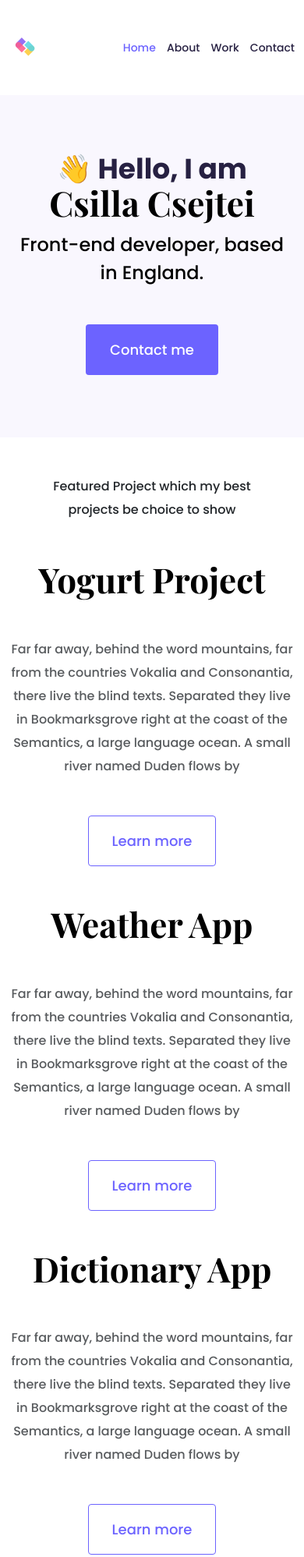
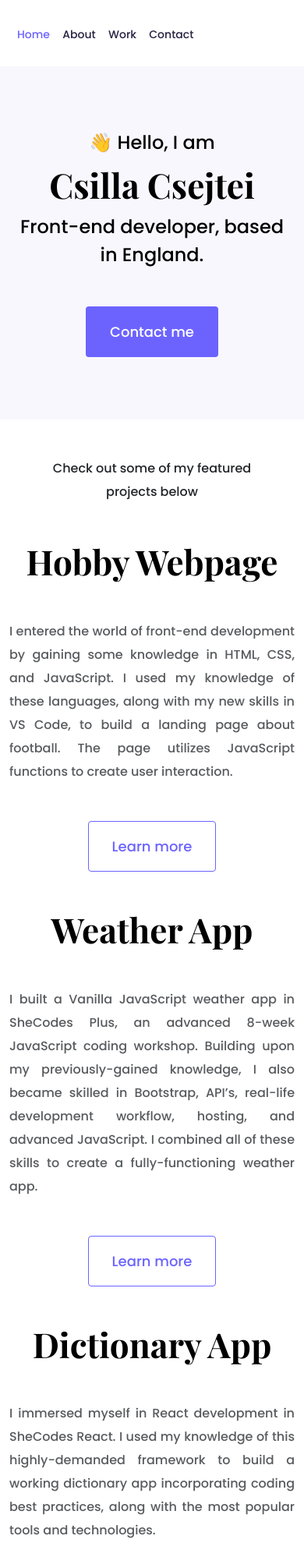
Before and after one commit to CsillaCsejtei/portfolio-project, a plain HTML site: page index.html in a window 390 px wide. Shown: the top 1997 px of the page at 78% size. Drawn offline with nearby package versions, Linux system fonts and the light colour scheme.

Commit message:
Changed pictures, updated descriptions

```diff
--- a/index.html
+++ b/index.html
@@ -34,11 +34,7 @@
   <body>
     <nav>
       <div class="container">
-        <nav class="d-flex justify-content-between">
-          <a href="/" title="Homepage">
-            <img src="images/logo.png" class="logo d-none d-md-block" alt="SheCodes logo" />
-            <img src="images/logo-small.jpg" class="logo-small d-block d-md-none" alt="SheCodes logo" />
-          </a>
+
         <ul>
           <li class="active">
             <a href="/" title="Homepage">Home</a></li>
@@ -52,7 +48,7 @@
       </div>
     </nav>
     <div class="hero">
-      <p>👋 Hello, I am</p>
+      <h2>👋 Hello, I am</h2>
       <h1>Csilla Csejtei</h1>
       <h2 class="mb-5">Front-end developer, based in England.</h2>
       <div>
@@ -60,21 +56,20 @@
       </div>
     </div>
     <p class="text-center m-5">
-      Featured Project which my best projects be choice to show
+      Check out some of my featured projects below
     </p>
     <div class="container">
       <div class="row mb-5">
         <div class="col d-none d-lg-block">
-          <img src="images/yogurt.png" class="img-fluid" alt="Yogurt project preview" />
+          <img src="images/hobby.png" class="img-fluid" alt="Hobby webpage preview" />
         </div>
         <div class="col">
           <div class="project-description">
-            <h2 class="mb-5">Yogurt Project</h2>
+            <h2 class="mb-5">Hobby Webpage</h2>
             <p class="mb-5 opacity-75">
-              Far far away, behind the word mountains, far from the countries
-              Vokalia and Consonantia, there live the blind texts. Separated
-              they live in Bookmarksgrove right at the coast of the Semantics, a
-              large language ocean. A small river named Duden flows by
+              I entered the world of front-end development by gaining some knowledge in HTML, CSS, and JavaScript.
+              I used my knowledge of these languages, along with my new skills in VS Code, to build a landing page about football.
+              The page utilizes JavaScript functions to create user interaction.
             </p>
             <a href="/work.html" class="btn btn-branding-outline">Learn more</a>
           </div>
@@ -87,32 +82,30 @@
           <div class="project-description">
             <h2 class="mb-5">Weather App</h2>
             <p class="mb-5 opacity-75">
-              Far far away, behind the word mountains, far from the countries
-              Vokalia and Consonantia, there live the blind texts. Separated
-              they live in Bookmarksgrove right at the coast of the Semantics, a
-              large language ocean. A small river named Duden flows by
+              I built a Vanilla JavaScript weather app in SheCodes Plus, an advanced 8-week JavaScript coding workshop.
+              Building upon my previously-gained knowledge, I also became skilled in Bootstrap, API’s, real-life development workflow, hosting, and advanced JavaScript.
+              I combined all of these skills to create a fully-functioning weather app.
             </p>
             <a href="/work.html" class="btn btn-branding-outline">Learn more</a>
           </div>
         </div>
         <div class="col d-none d-lg-block">
-          <img src="images/weather.png" class="img-fluid" alt="Weather project preview" />
+          <img src="images/weather-app.png" class="img-fluid" alt="Weather project preview" />
         </div>
       </div>
     </div>
     <div class="container">
       <div class="row">
         <div class="col d-none d-lg-block">
-          <img src="images/dictionary.png" class="img-fluid" alt="Dictionary app preview" />
+          <img src="images/dictionary-app.png" class="img-fluid" alt="Dictionary app preview" />
         </div>
         <div class="col">
           <div class="project-description">
             <h2 class="mb-5">Dictionary App</h2>
             <p class="mb-5 opacity-75">
-              Far far away, behind the word mountains, far from the countries
-              Vokalia and Consonantia, there live the blind texts. Separated
-              they live in Bookmarksgrove right at the coast of the Semantics, a
-              large language ocean. A small river named Duden flows by
+              I immersed myself in React development in SheCodes React.
+              I used my knowledge of this highly-demanded framework to build a working dictionary app incorporating coding best practices,
+              along with the most popular tools and technologies.
             </p>
             <a href="/work.html" class="btn btn-branding-outline">Learn more</a>
           </div>
@@ -127,7 +120,7 @@
           <a href="/contact.html" class="btn btn-branding mt-5" title="Contact Csilla">Contact me</a>
         </div>
         <div class="d-flex justify-content-center mb-5">
-        <a href="mailto:csilla_csejtei@hotmail.com" class="email-link" title="Email Csilla">csilla_csejtei@hotmail.com </a>
+        <a href="mailto:csillacsejtei@gmail.com" class="email-link" title="Email Csilla">csillacsejtei@gmail.com </a>
        </div>
         <div class="social-links d-flex justify-content-center">
         <a href="https://www.instagram.com/csilla.csejtei" title="Instagram Profile" target="_blank"><i class="fa-brands fa-instagram"></i></a>
--- a/styles/portfolio.css
+++ b/styles/portfolio.css
@@ -37,6 +37,7 @@ p {
   font-weight: normal;
   font-size: 16px;
   line-height: 30px;
+  text-align: justify;
 }
 .hero {
   background: var(--secondary-color);
@@ -110,15 +111,9 @@ content {
   padding: 120px 60px;
 }
 
-.logo {
-  max-width: 150px;
-}
-.logo-small {
-  max-width: 40px;
-}
-
 nav {
   padding: 20px 0;
+  font-size: 24px;
 }
 
 nav ul {
```
Also changed, not shown: about.html (+7 -11 lines), contact.html (+4 -7 lines), work.html (+14 -16 lines), images/Csilla.png (deleted), images/dictionary-app.PNG (added), images/dictionary.png (deleted), images/item.png (deleted), images/logo-small.jpg (deleted), images/logo.png (deleted), images/patricia.png (deleted), images/translation.png (deleted), images/weather-app.PNG (added), images/weather.png (deleted), images/yogurt.png (deleted), 2 other files.
